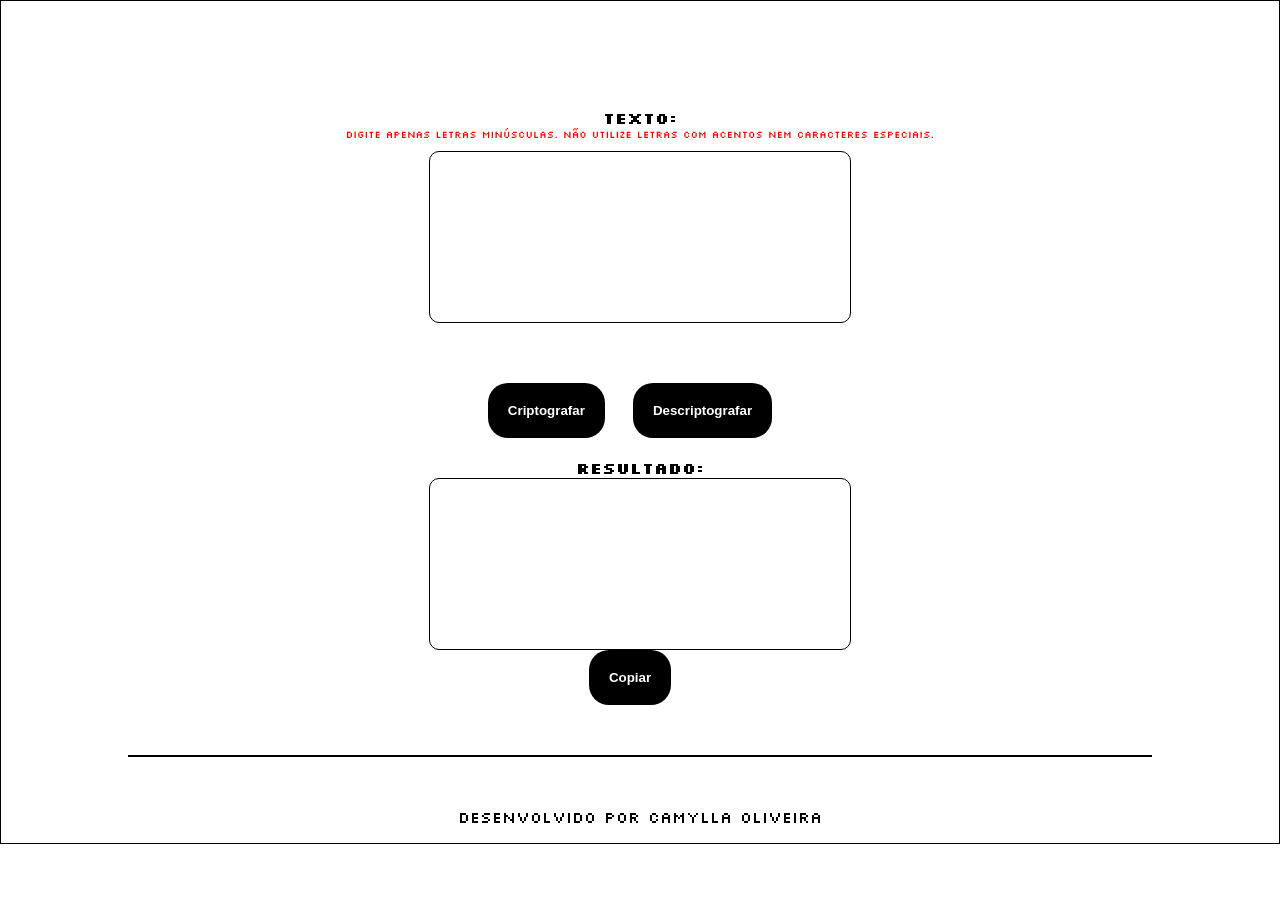
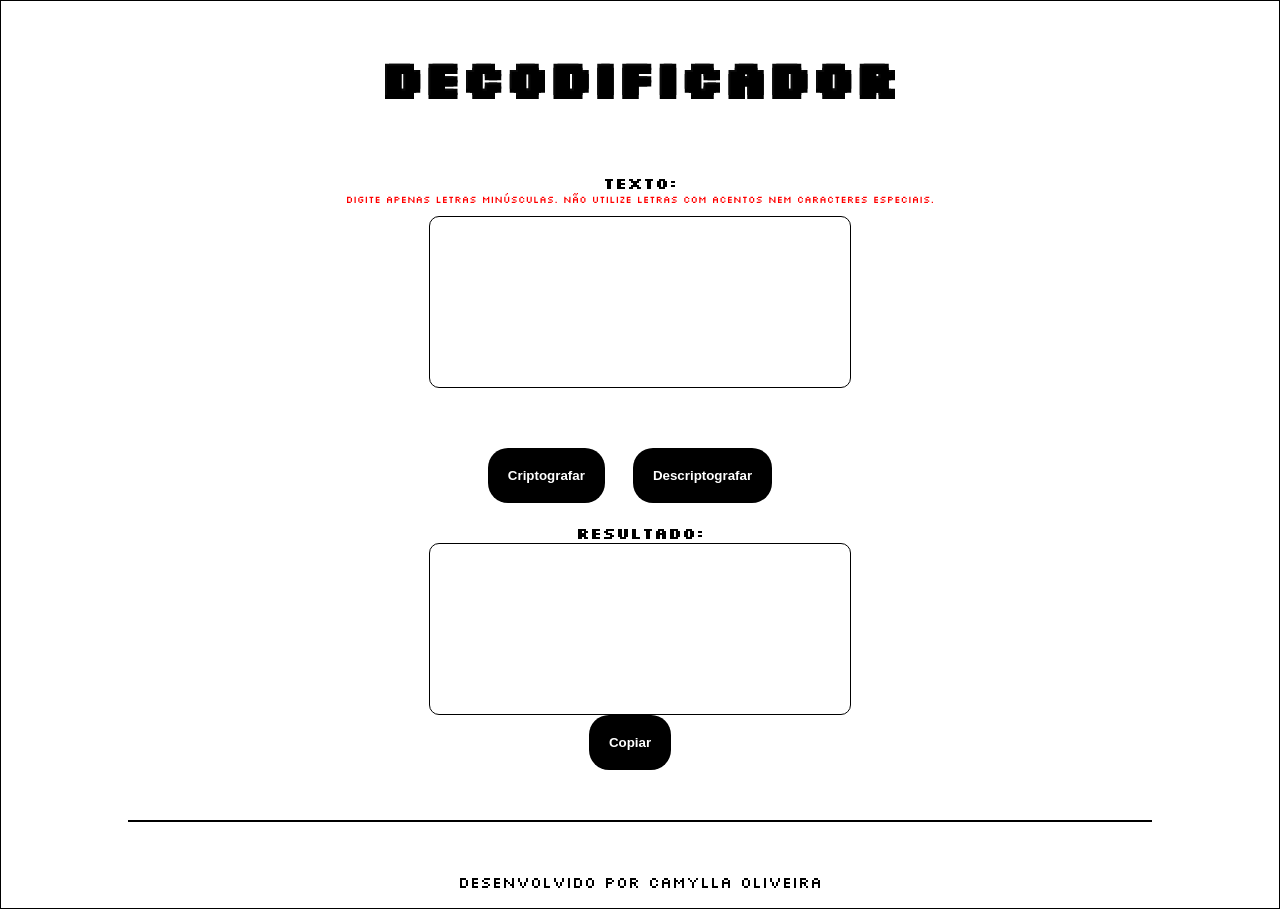
Before and after one commit to camylla-ops/Challenge-ONE-L-gica-de-Programa-o-Decodificador-de-texto, a plain HTML site: page index.html in a window 1280 px wide. Before the commit the page ends 844 px from the top, so only its background shows below. Drawn offline with Linux system fonts and the light colour scheme.

Commit message:
Update index.html

```diff
--- a/index.html
+++ b/index.html
@@ -71,7 +71,7 @@
 <body>
     <div class="container">
       <div class="header">
-        <h1></h1>
+        <h1>Decodificador</h1>
       </div>
       <div class="content">
         <br>
```
